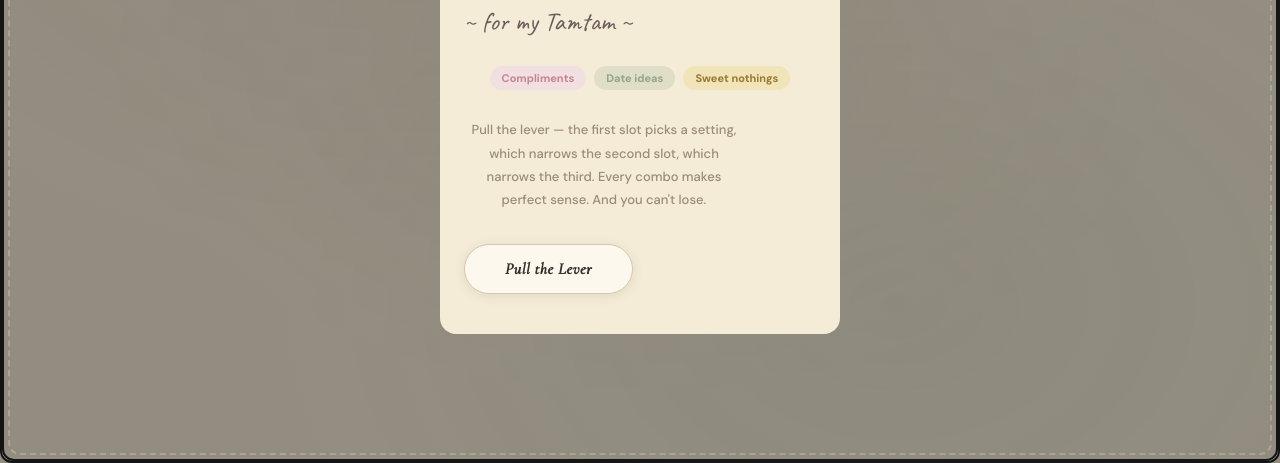
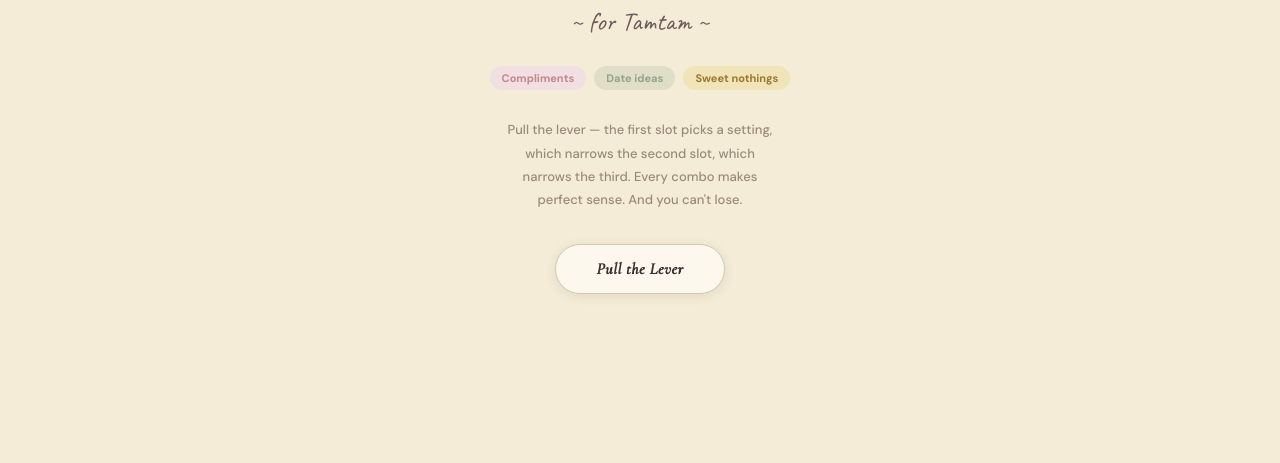
Before and after one commit to Ahmed-ElRefay/Valentine, a plain HTML site: page index.html in a window 1280 px wide. Shown: the part 337-800 px from the top of the page. Drawn offline with nearby package versions, Linux system fonts and the light colour scheme.

Commit message:
Simplify start screen structure and styles
Refactor start screen layout and styling.

```diff
--- a/index.html
+++ b/index.html
@@ -1079,8 +1079,6 @@
             width:100%;height:100%;overflow:hidden;
             font-family:'DM Sans',sans-serif;
             background:var(--parchment);color:var(--ink);
-            border: 2px solid #222;
-            border-radius: 12px;
             -webkit-tap-highlight-color:transparent;
             user-select:none;-webkit-user-select:none;
         }
@@ -1109,25 +1107,11 @@
 
         /* ===== START ===== */
         #startScreen{
-            position: fixed;
-            top: 0;
-            left: 0;
-            width: 100%;
-            height: 100%;
-
-            display: flex;
-            align-items: center;
-            justify-content: center;
-
-            background: rgba(0,0,0,0.4); /* optional overlay */
-        }
-
-        #startScreen .card{
-            width: 400px;
-            max-width: 90%;
-            padding: 40px 24px;
-            background: var(--parchment);
-            border-radius: 16px;
+            position:fixed;inset:0;z-index:100;
+            display:flex;flex-direction:column;align-items:center;justify-content:center;
+            padding:40px 24px;
+            background:var(--parchment);
+            transition:opacity 0.6s,transform 0.6s;
         }
         #startScreen.hidden{opacity:0;transform:scale(0.95);pointer-events:none}
 
@@ -1428,11 +1412,10 @@
 
 <!-- ===== START ===== -->
 <div id="startScreen">
-    <div class="card">
     <div class="s-icon">🎰</div>
-        <div class="s-title">Ahlan Ya Baskoty</div>
+    <div class="s-title">The Love Machine</div>
     <div class="s-sub">every spin wins ✨</div>
-        <div class="s-name">~ for my Tamtam ~</div>
+    <div class="s-name">~ for Tamtam ~</div>
     <div class="s-pills">
         <span class="pill pill-r">Compliments</span>
         <span class="pill pill-s">Date ideas</span>
@@ -1440,7 +1423,6 @@
     </div>
     <div class="s-desc">Pull the lever — the first slot picks a setting, which narrows the second slot, which narrows the third. Every combo makes perfect sense. And you can't lose.</div>
     <button class="btn btn-main" onclick="startGame()">Pull the Lever</button>
-    </div>
 </div>
 
 <!-- ===== GAME ===== -->
```
Lines whose indentation alone changed are shown as unchanged.
